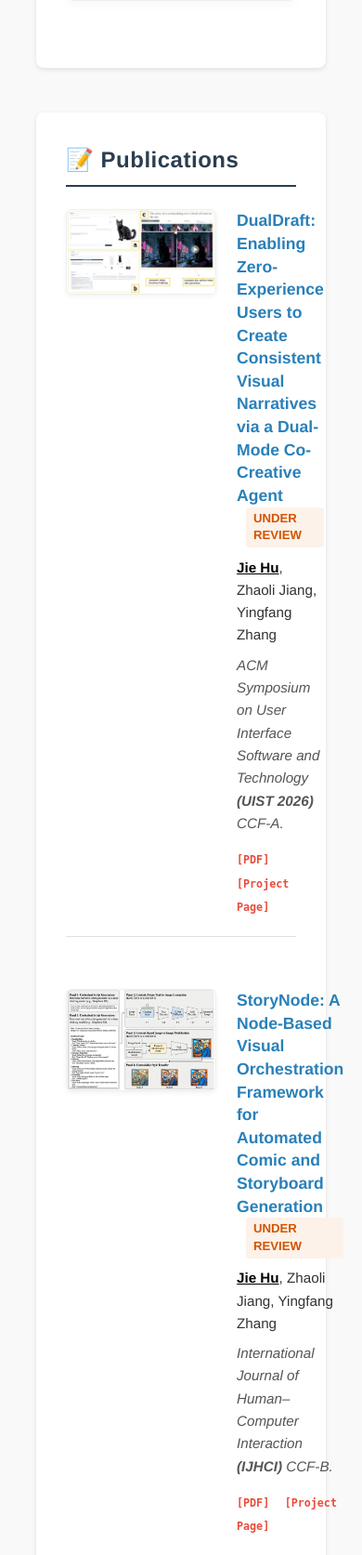
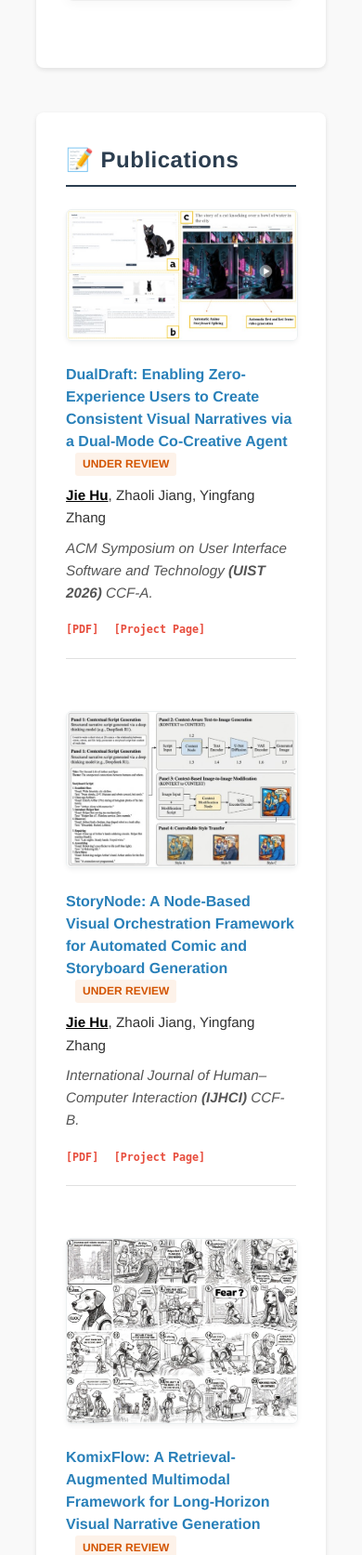
Before and after one commit to GameAWS/JIE-WEB, a Flask app: page /academic in a window 390 px wide. Shown: the part 3494-5167 px from the top of the page at 93% size. Run offline with Flask 3, Linux system fonts and the light colour scheme.

Commit message:
Add files via upload

```diff
--- a/static/style.css
+++ b/static/style.css
@@ -26,19 +26,23 @@ nav {
 .nav-links {
     list-style: none;
     display: flex;
+    align-items: center; /* 🌟 核心修复1：确保单行和多行的选项在垂直方向完美居中对齐 */
 }
 .nav-links li {
-    margin-left: 20px;
+    margin-left: 30px; /* 稍微放大一点间距，让选项呼吸感更强 */
 }
 .nav-links a {
     color: white;
     text-decoration: none;
     font-weight: bold;
+    display: inline-block; /* 🌟 核心修复2：必须设为 inline-block，行高才会生效 */
+    line-height: 1.4;      /* 🌟 核心修复3：拉开折行文字的上下间距 */
+    text-align: center;    /* 折行时，文字居中对齐视觉上更平衡 */
+    transition: color 0.3s ease; /* 加个小动画让悬浮变色更平滑 */
 }
 .nav-links a:hover {
     color: #3498db;
 }
-
 /* 主体内容样式 */
 main {
     width: 80%;
--- a/templates/academic.html
+++ b/templates/academic.html
@@ -2,7 +2,7 @@
 
 {% block content %}
 <style>
-    /* 建议将这些样式移动到你的 main.css 文件中以保持 HTML 整洁 */
+    /* --- 桌面端基础样式 --- */
     .pub-item {
         display: flex;
         flex-direction: row;
@@ -32,7 +32,6 @@
         gap: 0.3rem;
     }
 
-    /* 荣誉列表样式 */
     .honors-list {
         list-style-type: none;
         padding-left: 0;
@@ -59,7 +58,6 @@
         white-space: nowrap;
     }
 
-    /* 毕业设计模块专属样式 */
     .grad-container {
         display: flex;
         gap: 2rem;
@@ -73,7 +71,7 @@
 
     .grad-image {
         flex-shrink: 0;
-        width: 320px; /* 毕业设计的主图给得更大一些，方便展示细节 */
+        width: 320px;
         border-radius: 6px;
         overflow: hidden;
         box-shadow: 0 2px 8px rgba(0,0,0,0.1);
@@ -90,7 +88,6 @@
         flex-grow: 1;
     }
 
-    /* B站按钮样式 (采用B站主题粉色) */
     .bilibili-btn {
         display: inline-flex;
         align-items: center;
@@ -112,7 +109,7 @@
         box-shadow: 0 4px 8px rgba(251, 114, 153, 0.3);
     }
 
-    /* 移动端响应式：在手机上自动堆叠排列 */
+    /* --- 🌟 移动端响应式核心 🌟 --- */
     @media (max-width: 768px) {
 
         .grad-container {
@@ -120,14 +117,32 @@
             align-items: flex-start;
             gap: 1.2rem;
         }
+
         .grad-image {
             width: 100%;
         }
+
         .honors-item {
             flex-direction: column;
             margin-bottom: 1.2rem;
         }
 
+        /* 强制论文列表上下堆叠！ */
+        .pub-item {
+            flex-direction: column !important; /* 加了 !important 提高优先级 */
+            gap: 1rem !important;
+        }
+
+        .pub-thumbnail {
+            width: 100% !important; /* 让图片占满手机屏幕宽度 */
+            max-width: 100% !important;
+        }
+
+        /* 让手机端的字稍微小一点点，避免满屏都是大字 */
+        .pub-title {
+            font-size: 1rem !important;
+            line-height: 1.5;
+        }
     }
 </style>
 
```
